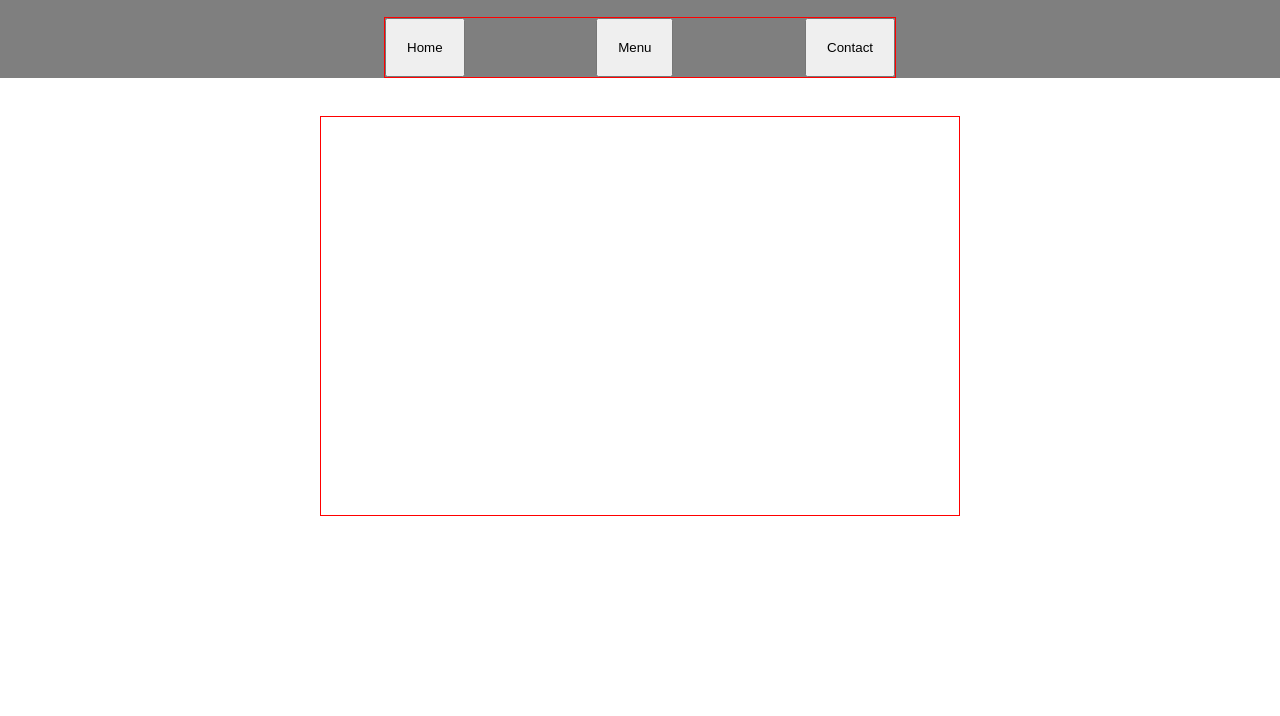
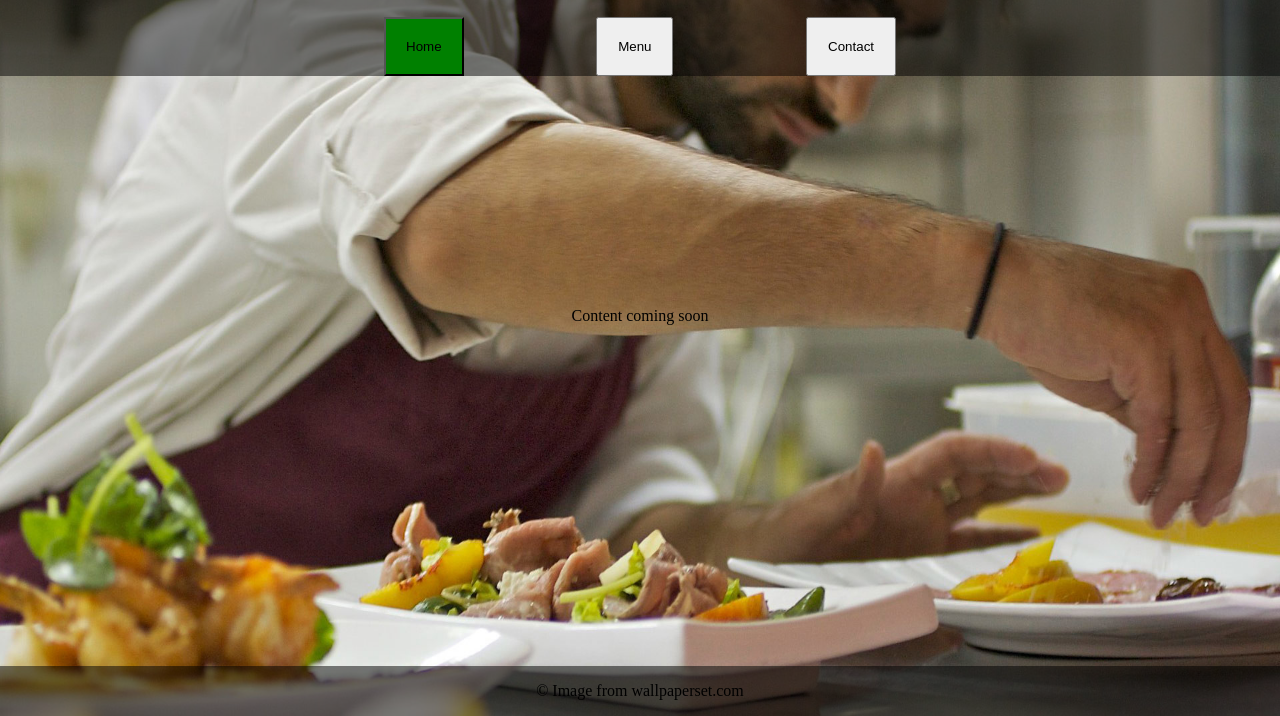
Before and after one commit to MJDevelops/restaurant_page, a website built with webpack: page dist/index.html in a window 1280 px wide. Shown: the part 84-800 px from the top of the page. Built offline with nearby package versions, Linux system fonts and the light colour scheme.

Commit message:
Fix button logic, add contact.js and menu.js, adjust home.js for 'Home' button

```diff
--- a/src/buttons.js
+++ b/src/buttons.js
@@ -1,4 +1,6 @@
 import createHome from './home';
+import createMenu from './menu';
+import createContact from './contact';
 
 function prepareButtons() {
     const homeBtn = document.createElement('button');
@@ -14,24 +16,39 @@ function prepareButtons() {
     contactBtn.classList.add('btn-nav');
 
 
-    return { homeBtn, menuBtn, contactBtn };
+    return [ homeBtn, menuBtn, contactBtn ];
 }
 
 function addButtonFunctionality() {
     const buttons = prepareButtons();
-    const navButtons = document.querySelectorAll('btn-nav');
 
-    buttons.homeBtn.addEventListener('click', (e) => {
-        navButtons.forEach((button) => {
-            if (button.classList.contains('active')) {
-                button.classList.remove('active');
+
+    buttons.forEach((button) => {
+        button.addEventListener('click', (e) => {
+            callFunction: if (e.target.classList.contains('active')) {
+                break callFunction;
+            }
+            else {
+                buttons.forEach((btn) => {
+                    if (btn.classList.contains('active')) {
+                        btn.classList.remove('active');
+                    }
+                });
+                if (button === buttons[0]) {
+                    createHome();
+                }
+                else if (button === buttons[1]) {
+                    createMenu();
+                } else {
+                    createContact();
+                }
+                e.target.classList.add('active');
             }
         });
-        e.target.classList.add('active');
-        createHome();
+
     });
 
-    return [buttons.homeBtn, buttons.menuBtn, buttons.contactBtn];
+    return buttons;
 }
 
 export default addButtonFunctionality;
--- /dev/null
+++ b/src/contact.js
@@ -0,0 +1,8 @@
+// TODO
+function createContact() {
+    const mainDiv = document.getElementById('home');
+    mainDiv.removeChild(mainDiv.firstChild);
+    mainDiv.innerHTML = 'Contact coming soon';
+}
+
+export default createContact;
--- a/src/home.js
+++ b/src/home.js
@@ -1,8 +1,15 @@
 function createHome() {
     const homeDiv = document.createElement('div');
     homeDiv.id = 'home';
-
-    return homeDiv;
+    homeDiv.innerHTML = 'Content coming soon';
+    console.log('test');
+    if (!document.getElementById('home')) {
+        return homeDiv;
+    } else {
+        const div = document.getElementById('home');
+        div.removeChild(div.firstChild);
+        div.innerHTML = 'Content coming soon';
+    }
 }
 
 export default createHome;
--- a/src/loadWebsite.js
+++ b/src/loadWebsite.js
@@ -4,15 +4,18 @@ import HomeImage from './images/home.jpg';
 
 function initPage() {
     const mainDiv = document.createElement('div');
+    const footer = document.createElement('footer');
     const image = new Image();
-    const documentBody = document.body;
+    const documentBody = document.querySelector('body');
 
     mainDiv.id = 'content';
     image.src = HomeImage;
-    mainDiv.style.background = image;
+    footer.innerHTML = '&#169; Image from wallpaperset.com';
 
+    mainDiv.appendChild(image);
+    mainDiv.appendChild(createNav());
     mainDiv.appendChild(createHome());
-    mainDiv.appendChild(createNav());
+    mainDiv.appendChild(footer);
     documentBody.appendChild(mainDiv);
 }
 
--- /dev/null
+++ b/src/menu.js
@@ -0,0 +1,8 @@
+// TODO
+function createMenu() {
+    const mainDiv = document.getElementById('home');
+    mainDiv.removeChild(mainDiv.firstChild);
+    mainDiv.innerHTML = 'Menu coming soon';
+}
+
+export default createMenu;
--- a/src/nav.js
+++ b/src/nav.js
@@ -8,6 +8,7 @@ function createNav() {
 
     navDiv.id = 'nav';
     btnDiv.id = 'buttons';
+    buttons[0].classList.add('active');
 
     paragraph.innerHTML = 'Restaurant Page';
     navDiv.appendChild(paragraph);
--- a/src/style.scss
+++ b/src/style.scss
@@ -29,7 +29,6 @@ div#content {
             justify-content: space-between;
 
             // remove when done styling
-            border: 1px solid red;
 
             width: 40%;
 
@@ -44,10 +43,13 @@ div#content {
     }
 
     div#home {
+        display: flex;
+        flex-direction: column;
+        align-items: center;
+        justify-content: center;
         position: absolute;
         width: 50%;
         height: 50%;
-        border: 1px solid red;
         top: 50%;
         left: 50%;
         transform: translate(-50%, -50%);
@@ -55,13 +57,18 @@ div#content {
 
     footer {
         display: flex;
-        position: absolute;
+        clear: both;
+        position: relative;
         width: 100%;
-        height: 5%;
+        height: 50px;
+        margin-top: -50px;
         background-color: $divcolor;
         align-items: center;
         justify-content: center;
-        align-self: flex-end;
-        justify-self: center;
+        justify-self: flex-end;
+    }
+
+    img {
+        height: 100%;
     }
 }
```
